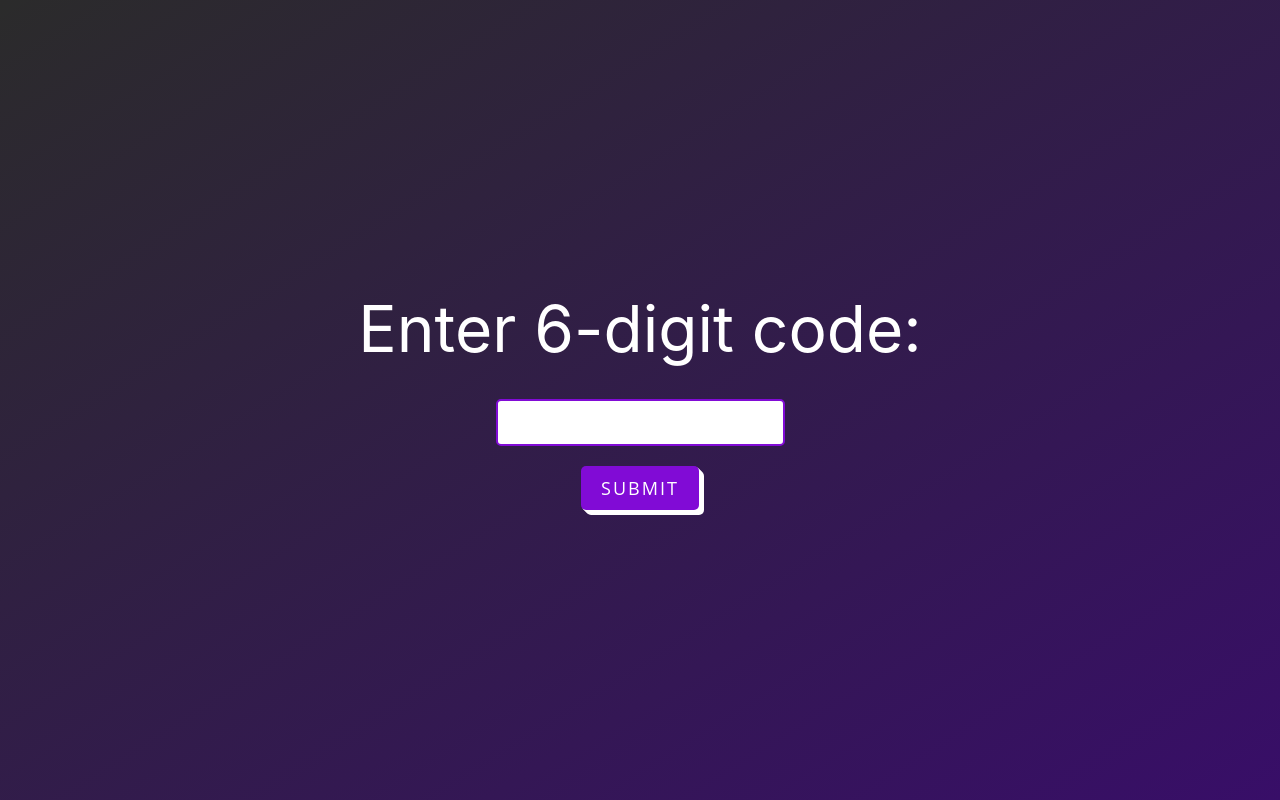
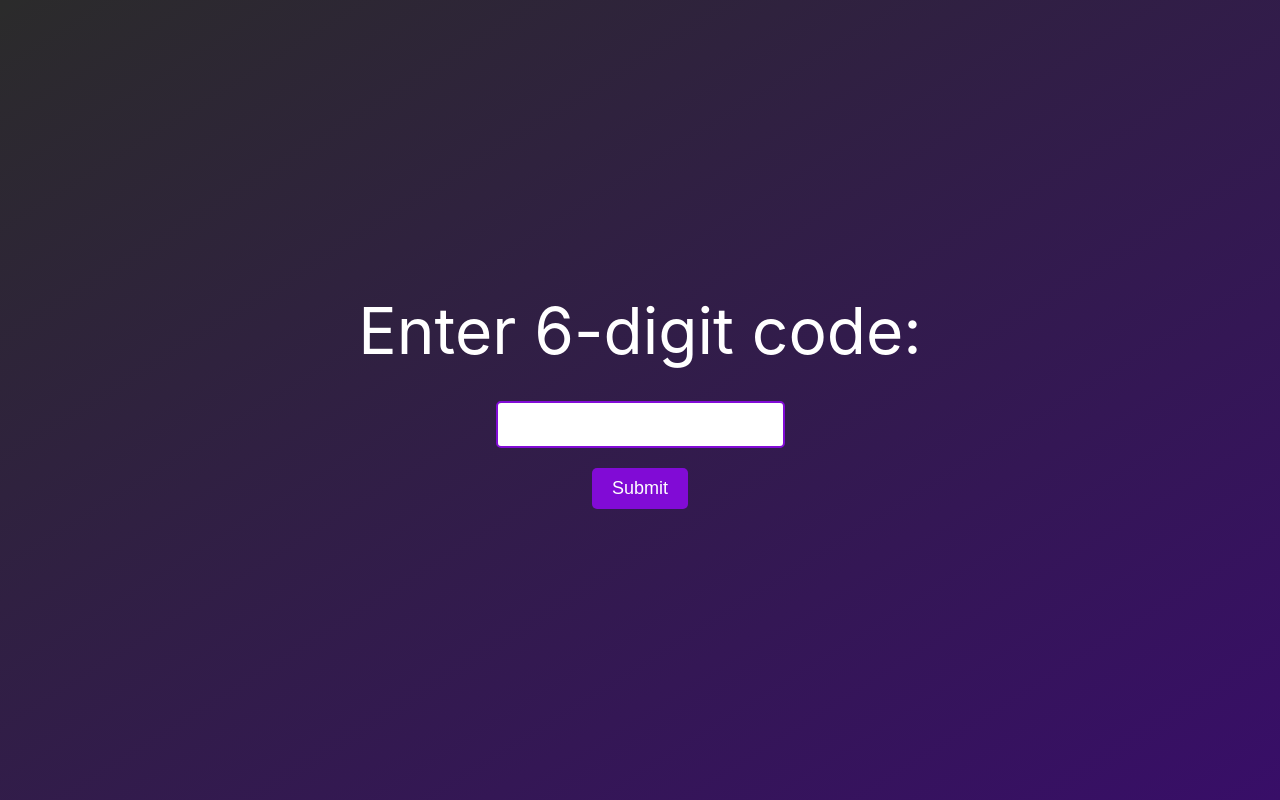
Before and after one commit to cerdelen/42_transcendence, a React (Create React App) app in the folder client/: page /auth in a window 1280 px wide. Built offline with nearby package versions, Linux system fonts and the light colour scheme; no server answers.

Commit message:
made separate classes for the buttons

```diff
--- a/client/src/App.css
+++ b/client/src/App.css
@@ -190,22 +190,23 @@ header .basic:hover {
   border: 1mm ridge white;
 }
 
-/* #user-dropdown button {
-  border: 2px solid red;
-} */
-/* button:not(#chat-area button, #userInfo button) {
-  background-color: #381a72; /* light purple */
-  /* color: white; */
-  /* border-radius: 15px; slightly rounded edges */
-  /* font-size: 1rem; */
-  /* padding: 0.5rem 1rem; adjust padding as needed */
-  /* border: 1px solid pink; remove default button border */
-  /* cursor: pointer; */
-/* } */
+#user-dropdown button {
+  /* border: 2px solid red; */
+}
 
-/* button:hover:not(#userInfo button) { */
-  /* box-shadow: 0 0 7px #d0cccc, 0 0 13px #d0cccc, 0 0 24px #d0cccc; */
-/* } */ */
+.purple-button {
+  background-color: #381a72;
+  color: white;
+  border-radius: 15px;
+  font-size: 1rem;
+  padding: 0.5rem 1rem;
+  border: 1px solid pink;
+  cursor: pointer;
+}
+
+.purple-button:hover:not(#userInfo button) {
+  box-shadow: 0 0 7px #d0cccc, 0 0 13px #d0cccc, 0 0 24px #d0cccc;
+}
 
 #user-dropdown * {
   /* border: 2px solid lime; */
@@ -466,7 +467,8 @@ footer {
 .User_for_list_in_chat_details {
   margin-bottom: 0.5rem;
 }
-button {
+.game-page-button,
+.game_buttons {
   font-family: "Open Sans", sans-serif;
   font-size: 16px;
   letter-spacing: 2px;
@@ -483,10 +485,11 @@ button {
   touch-action: manipulation;
 
 }
+
 #joinButton {
   font-size: 50px;
 }
-button:active {
+.game-page-button:active {
   box-shadow: 0px 0px 0px 0px;
   top: 5px;
   left: 5px;
--- a/client/src/components/Canvas.tsx
+++ b/client/src/components/Canvas.tsx
@@ -69,7 +69,7 @@ const Canvas = ({userId} : {userId: string}) =>
     {
         if(!GameActive)
         {
-            return (<button id="joinButton" onClick={() => {
+            return (<button className="game-page-button" id="joinButton" onClick={() => {
                 if(!userId)
                 {
                     our_socket.emit("joinGame", "1");
--- a/client/src/components/profile/ProfileCard.tsx
+++ b/client/src/components/profile/ProfileCard.tsx
@@ -77,7 +77,7 @@ const ProfileCard = () => {
           <div></div>
         )}
 
-        <button onClick={logOut}>Logout</button>
+        <button className="purple-button" onClick={logOut}>Logout</button>
       </div>
     </div>
   );
--- a/client/src/components/second_factor_authentication/SecondFactorPage.tsx
+++ b/client/src/components/second_factor_authentication/SecondFactorPage.tsx
@@ -58,7 +58,7 @@ const SecondFactorPage = () => {
         onChange={handleCodeChange}
         required
       ></input>
-      <button type="submit">Submit</button>
+      <button className="purple-button" type="submit">Submit</button>
     </form>
   );
 };
--- a/client/src/components/second_factor_authentication/SecondFactorQR.tsx
+++ b/client/src/components/second_factor_authentication/SecondFactorQR.tsx
@@ -62,7 +62,7 @@ const SecondFactorQR = ({qrString}: Props) => {
                 required
                 />
             </label>
-            <button type="submit">Submit</button>
+            <button className="purple-button" type="submit">Submit</button>
         </form>
 
       </div>}
--- a/client/src/components/user/UserPage.tsx
+++ b/client/src/components/user/UserPage.tsx
@@ -14,7 +14,7 @@ type Props = {
 };
 
 const UserPage = ({}: Props) => {
-  const { userId, games } = useContext(UserContext);
+  const { userId } = useContext(UserContext);
   const { userIdCard, setUserIdCard } = useMyContext();
 
   const [isVisible, setIsVisible] = useState(true);
@@ -35,9 +35,6 @@ const UserPage = ({}: Props) => {
     finished: boolean;
   };
 
-  // const initialGames: Game[] = [];
-
-  // const [gamesHistory, setGamesHistory] = useState<Game[]>(initialGames);
   const toggleVisibility = () => {
     setIsVisible(!isVisible);
     setShowUserInto(false);
--- a/client/src/components/user/UserStatistics.tsx
+++ b/client/src/components/user/UserStatistics.tsx
@@ -30,9 +30,11 @@ const UserStats = ({ userId }: Props) => {
         body: JSON.stringify({ user_id: userId }),
       });
       const stats = await response.json();
+
+      const zeroDevision = (stats["loses"] + stats["wins"]) === 0;
       setWins(stats["wins"]);
       setLoses(stats["loses"]);
-      setWinRatio(stats["wins"] / (stats["loses"] + stats["wins"]));
+      setWinRatio(zeroDevision ? 0 : stats["wins"] / (stats["loses"] + stats["wins"]));
       setAchievementOne(stats["achievement_0"]);
       setAchievementTwo(stats["achievement_1"]);
       setAchievementThree(stats["achievement_2"]);
@@ -40,13 +42,15 @@ const UserStats = ({ userId }: Props) => {
     };
 
     fetchStats();
+    console.log(winRatio);
   }, [userId]);
 
   return (
+
     <div id="user-statistics">
       <div>{`Wins: ${wins}`}</div>
       <div>{`Loses: ${loses}`}</div>
-      <div>{`Ratio: ${winRatio * 100}%`}</div>
+      <div>{`Wins Ratio: ${winRatio * 100}%`}</div>
       <div>
         {achievementOne ? <img src={themeAchievement} alt="" /> : <div className="no-achievement">  </div>}
         {achievementTwo ? <img src={threeWinsAchievement} alt="" /> : <div className="no-achievement">  </div>}
```
